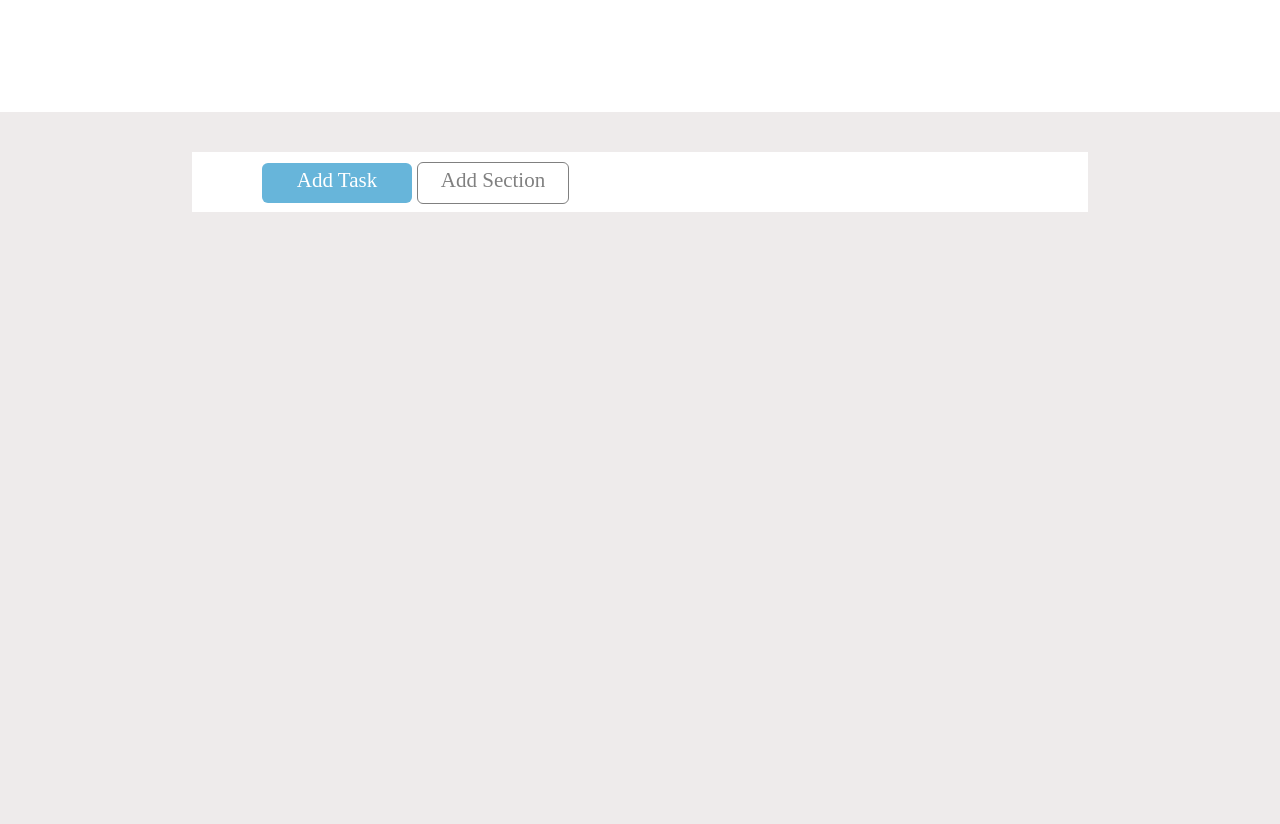
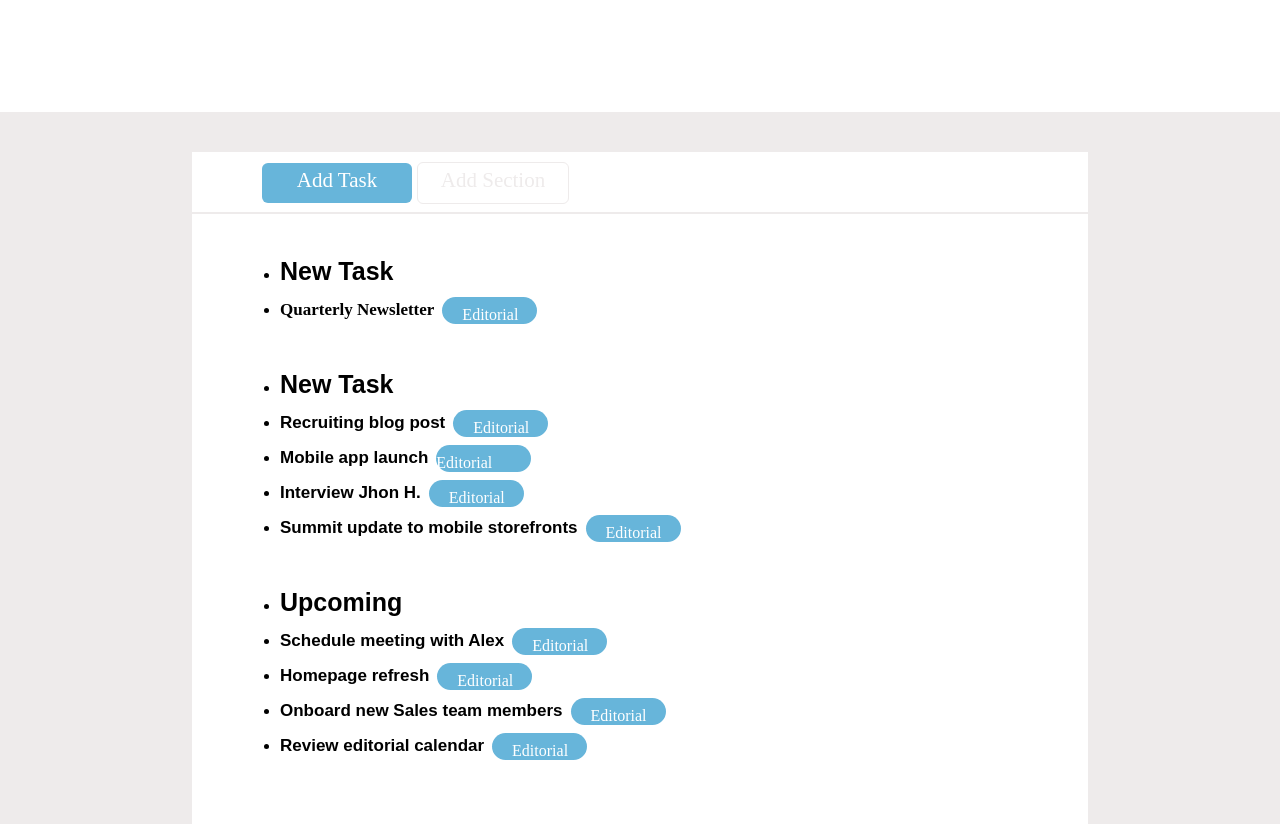
Before and after one commit to Mithrandir7z/html-css-toboolist, a plain HTML site: page index.html in a window 1280 px wide. Shown: the part 88-912 px from the top of the page. Before the commit the page ends 800 px from the top, so only its background shows below. Drawn offline with Linux system fonts and the light colour scheme.

Commit message:
aggiornamento liste

```diff
--- a/index.html
+++ b/index.html
@@ -20,7 +20,34 @@
             <div class="add-section"><span class="text2">Add Section</span></div>
         </div>
 
-        <div ></div>
+        <div class="liste">
+            <div class="lista1">
+                <ul class="ul1">
+                    <li><span class="categoria">New Task</span></li>
+                    <li><span class="compito">Quarterly Newsletter</span><div class="editorial"><span id="editorial">Editorial</span></div></li>
+                </ul>
+            </div>
+
+            <div class="lista1">
+                <ul class="ul1">
+                    <li><span class="categoria">New Task</span></li>
+                    <li><span class="compito1">Recruiting blog post</span><div class="editorial"><span id="editorial">Editorial</span></div></li>
+                    <li><span class="compito1">Mobile app launch</span><div class="editorial"><span id="q1-goals">Editorial</span></div></li>
+                    <li><span class="compito1">Interview Jhon H.</span><div class="editorial"><span id="editorial">Editorial</span></div></li>
+                    <li><span class="compito1">Summit update to mobile storefronts</span><div class="editorial"><span id="editorial">Editorial</span></div></li>
+                </ul>
+            </div>
+
+            <div class="lista1">
+                <ul class="ul1">
+                    <li><span class="categoria">Upcoming</span></li>
+                    <li><span class="compito1">Schedule meeting with Alex</span><div class="editorial"><span id="editorial">Editorial</span></div></li>
+                    <li><span class="compito1">Homepage refresh</span><div class="editorial"><span id="editorial">Editorial</span></div></li>
+                    <li><span class="compito1">Onboard new Sales team members</span><div class="editorial"><span id="editorial">Editorial</span></div></li>
+                    <li><span class="compito1">Review editorial calendar</span><div class="editorial"><span id="editorial">Editorial</span></div></li>
+                </ul>
+            </div>
+        </div>
     </main>
 
 </body>
--- a/layout.css
+++ b/layout.css
@@ -60,7 +60,7 @@ body {
     display: inline-block;
     width: 150px;
     height: 40px;
-    border: solid grey 1px;
+    border: solid rgb(238, 235, 235) 1px;
     margin-left: 1px;
     margin-top: 10px;
     color: white;
@@ -70,7 +70,72 @@ body {
 }
 
 .text2 {
-    color: grey;
+    color: rgb(238, 235, 235);
     position: relative;
     top: 5px;
 }
+
+.liste {
+    background: white;
+    width: 70%;
+    margin: auto;
+    margin-top: 2px;
+    height: 610px;
+}
+
+.lista1 {
+    margin-left: 48px;
+}
+
+.ul1 {
+    padding-top: 40px;
+}
+
+.categoria {
+    font-size: 25px;
+    font-weight: 600;
+    font-family: Arial, Helvetica, sans-serif;
+}
+
+.editorial {
+    width: 95px;
+    height: 27px;
+    background-color: rgb(103, 181, 218);
+    color: white;
+    display: inline-block;
+    margin-left: 8px;
+    border-radius: 15px;
+    position: relative;
+    top: 5px;
+}
+
+#editorial {
+    position: relative;
+    left: 20px;
+    top: 0px;
+}
+
+li {
+    line-height: 35px;
+}
+
+.compito {
+    font-weight: 600;
+    font-size: 17px;
+}
+
+.compito1 {
+    font-family: Arial, Helvetica, sans-serif;
+    font-size: 17px;
+    font-weight: 600;
+}
+
+.q1-goals {
+    width: 95px;
+    height: 27px;
+    background-color: rgb(138, 73, 163);
+    color: white;
+    display: inline-block;
+    margin-left: 8px;
+    border-radius: 15px;
+}
```
